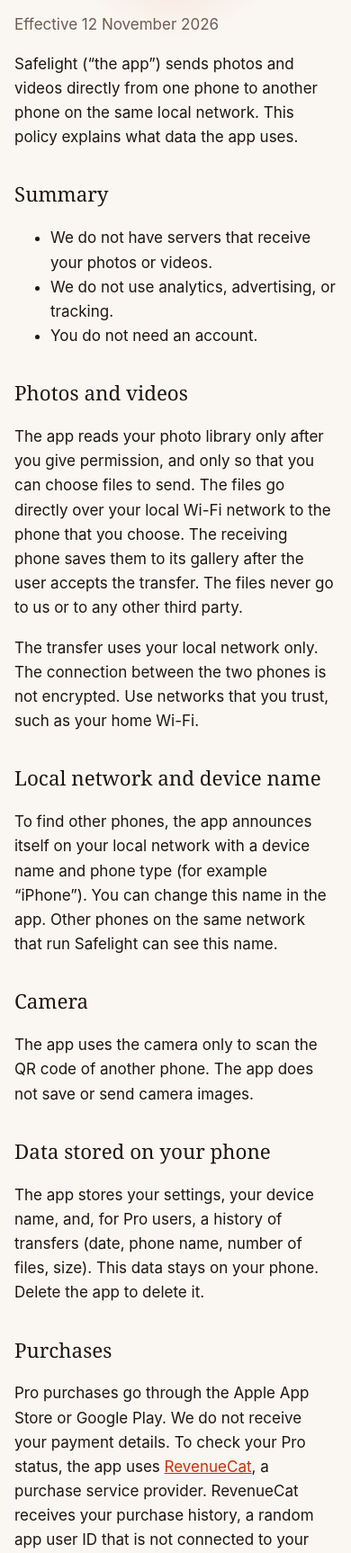
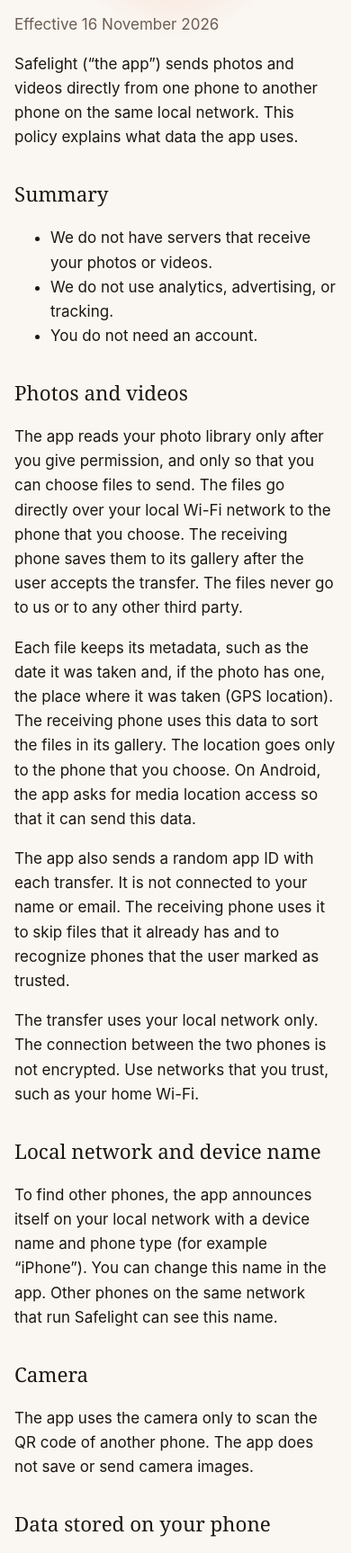
Before and after one commit to koliasyniuha/safelight, a plain HTML site: page privacy.html in a window 390 px wide. Shown: the part 214-1940 px from the top of the page at 90% size. Drawn offline with Linux system fonts and the light colour scheme.

Commit message:
Privacy policy: describe metadata, app ID, trusted phones and notifications
Safelight 1.1 sends photo dates and places to the chosen phone, sends a
random app ID to skip duplicates and recognize trusted phones, and shows
a transfer notification on Android.

Co-Authored-By: Claude Opus 5.5 <noreply@anthropic.com>

```diff
--- a/privacy.html
+++ b/privacy.html
@@ -1,7 +1,7 @@
 <!doctype html>
 <html lang="en"><head><meta charset="utf-8"><meta name="viewport" content="width=device-width,initial-scale=1"><title>Safelight — Privacy Policy</title><link rel="stylesheet" href="style.css"><link rel="icon" href="icon.png"></head><body><div class="glow"></div><main><nav><a href="./">Safelight</a><a href="privacy.html">Privacy Policy</a><a href="terms.html">Terms of Use</a><a href="https://github.com/koliasyniuha/safelight/issues">Contact</a></nav>
 <h1>Privacy Policy</h1>
-<p class="muted">Effective 12 November 2026</p>
+<p class="muted">Effective 16 November 2026</p>
 <p>Safelight (“the app”) sends photos and videos directly from one phone to another phone on the same local network. This policy explains what data the app uses.</p>
 <h2>Summary</h2>
 <ul>
@@ -11,13 +11,17 @@
 </ul>
 <h2>Photos and videos</h2>
 <p>The app reads your photo library only after you give permission, and only so that you can choose files to send. The files go directly over your local Wi-Fi network to the phone that you choose. The receiving phone saves them to its gallery after the user accepts the transfer. The files never go to us or to any other third party.</p>
+<p>Each file keeps its metadata, such as the date it was taken and, if the photo has one, the place where it was taken (GPS location). The receiving phone uses this data to sort the files in its gallery. The location goes only to the phone that you choose. On Android, the app asks for media location access so that it can send this data.</p>
+<p>The app also sends a random app ID with each transfer. It is not connected to your name or email. The receiving phone uses it to skip files that it already has and to recognize phones that the user marked as trusted.</p>
 <p>The transfer uses your local network only. The connection between the two phones is not encrypted. Use networks that you trust, such as your home Wi-Fi.</p>
 <h2>Local network and device name</h2>
 <p>To find other phones, the app announces itself on your local network with a device name and phone type (for example “iPhone”). You can change this name in the app. Other phones on the same network that run Safelight can see this name.</p>
 <h2>Camera</h2>
 <p>The app uses the camera only to scan the QR code of another phone. The app does not save or send camera images.</p>
 <h2>Data stored on your phone</h2>
-<p>The app stores your settings, your device name, and, for Pro users, a history of transfers (date, phone name, number of files, size). This data stays on your phone. Delete the app to delete it.</p>
+<p>The app stores your settings, your device name, the random app ID, a history of transfers (date, phone name, number of files, size), a list of IDs of files that it received (to skip them next time), and the phones that you marked as trusted. On iPhone, files that you share to Safelight from other apps stay in the app until you send them. This data stays on your phone. Delete the app to delete it.</p>
+<h2>Notifications</h2>
+<p>On Android, the app shows a notification with the progress of a transfer while the transfer runs. This keeps the transfer going when the screen is off. On iPhone, the system shows the progress on the Lock Screen. The app does not send other notifications.</p>
 <h2>Purchases</h2>
 <p>Pro purchases go through the Apple App Store or Google Play. We do not receive your payment details. To check your Pro status, the app uses <a href="https://www.revenuecat.com/privacy">RevenueCat</a>, a purchase service provider. RevenueCat receives your purchase history, a random app user ID that is not connected to your name or email, and basic device data (such as the operating system version and country of the store). We use this data only to give you access to Pro.</p>
 <h2>Children</h2>
@@ -28,4 +32,4 @@
 <p>If we change this policy, we will update this page and the date above.</p>
 <h2>Contact</h2>
 <p><a href="https://github.com/koliasyniuha/safelight/issues">GitHub Issues</a></p>
-<footer>Safelight · Last updated 12 November 2026</footer></main></body></html>
+<footer>Safelight · Last updated 16 November 2026</footer></main></body></html>
```
